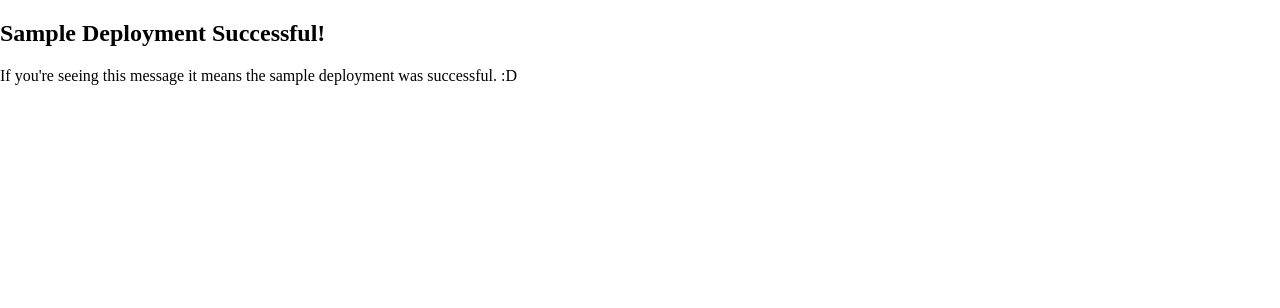
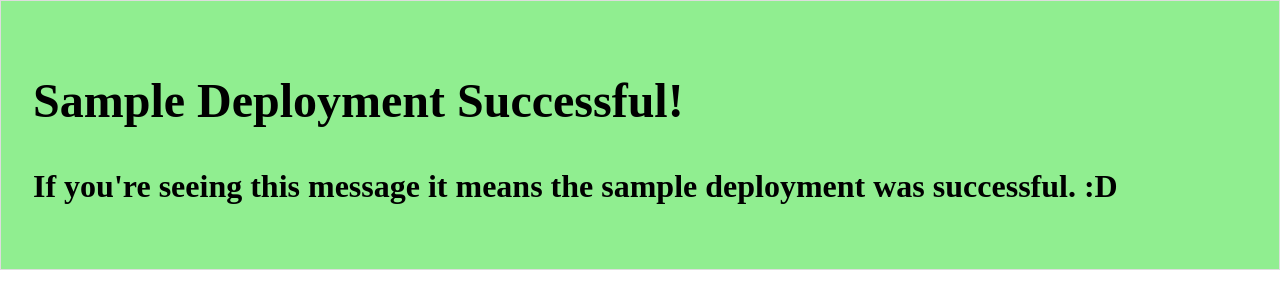
Before and after one commit to cwisefool/diydeploy.example, a plain HTML site: page html/index.html in a window 1280 px wide. Drawn offline with Linux system fonts and the light colour scheme.

Commit message:
Update style.css

```diff
--- a/html/style.css
+++ b/html/style.css
@@ -1 +1,2 @@
 body {margin: 0; padding: 0;}
+.success {padding: 1em; background: lightgreen; border: 1px solid #ddd; font-size: 24pt; color: black; font-weight: bold;}
```
